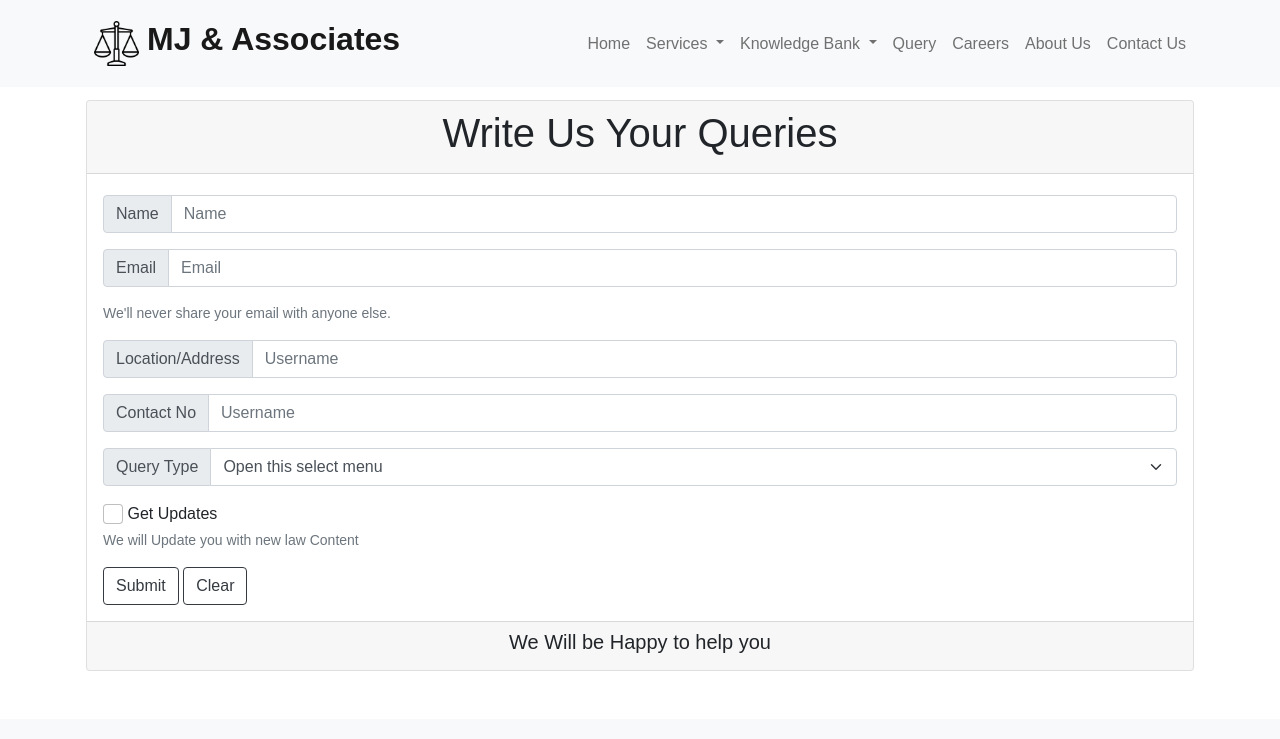
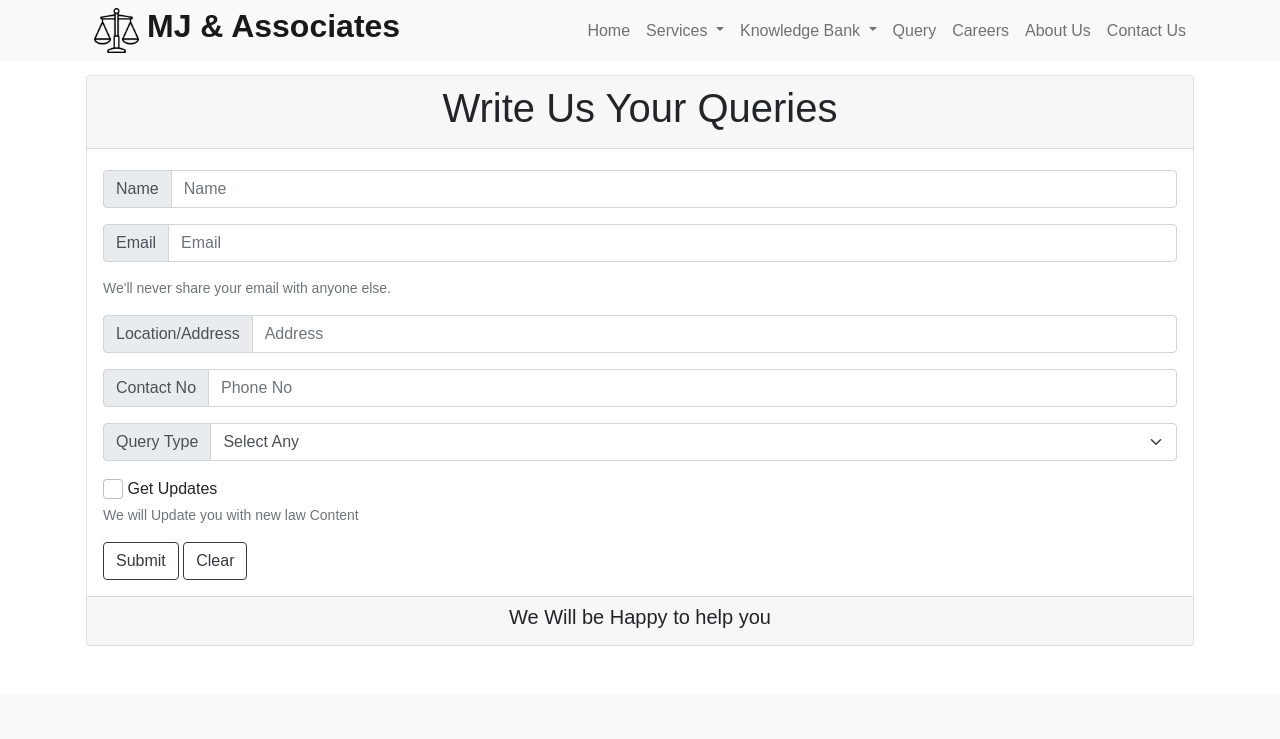
Before and after one commit to aashishrbhandari/MJ_ASSOCIATE, a plain HTML site: page query/query.html in a window 1280 px wide. Shown: the top 739 px of the page. Drawn offline with Linux system fonts and the light colour scheme; a web font is replaced by a local one.

Commit message:
added query and few navbar csss styling

```diff
--- a/css/index.css
+++ b/css/index.css
@@ -2,9 +2,9 @@ body {
   font-family: "Source Sans Pro", sans-serif;
 }
 
-/** Done So that the Other Content are not overlapped due to Navbar*/
+/** Done So that the Other Content are not overlapped due to Navbar [To be Fixed] */
 .navbar-component {
-    padding-bottom: 100px;
+    padding-bottom: 75px;
 }
 
 .useful-link-list li,
@@ -21,3 +21,17 @@ footer .contact-details-list .list-group-item {
     font-weight:bold;
     border-bottom: solid 3px black;
 }
+
+/** Removing Extra Spaces in NavBar */
+.navbar-brand {
+    padding-top: 0;
+    padding-bottom: 0;
+    margin-right: 0;
+    font-size: 0;
+}
+
+/** Removing Extra Spaces in NavBar */
+.navbar {
+    padding-top: 0;
+    padding-bottom: 0;
+}
--- a/query/query.html
+++ b/query/query.html
@@ -72,7 +72,7 @@
                         <div class="mb-3">
                             <div class="input-group mb-3">
                                 <span class="input-group-text" id="basic-addon1">Location/Address</span>
-                                <input type="pa" class="form-control" placeholder="Username" aria-label="Username"
+                                <input type="pa" class="form-control" placeholder="Address" aria-label="Username"
                                     aria-describedby="basic-addon1">
                             </div>
                         </div>
@@ -81,7 +81,7 @@
                         <div class="mb-3">
                             <div class="input-group mb-3">
                                 <span class="input-group-text" id="basic-addon1">Contact No</span>
-                                <input type="pa" class="form-control" placeholder="Username" aria-label="Username"
+                                <input type="pa" class="form-control" placeholder="Phone No" aria-label="Username"
                                     aria-describedby="basic-addon1">
                             </div>
                         </div>
@@ -91,7 +91,7 @@
                             <div class="input-group mb-3">
                                 <span class="input-group-text" id="basic-addon1">Query Type</span>
                                 <select class="form-select" aria-label="Default select example">
-                                    <option value="0" selected>Open this select menu</option>
+                                    <option value="0" selected>Select Any</option>
                                     <option value="1">Income Tax</option>
                                     <option value="2">Audit</option>
                                     <option value="3">Service Tax</option>
@@ -116,7 +116,7 @@
                         </div>
 
                         <button type="submit" class="btn btn-outline-dark">Submit</button>
-                        <button type="submit" class="btn btn-outline-dark">Clear</button>
+                        <input type="button" class="btn btn-outline-dark" value="Clear"></input>
                     </form>
 
                 </div>
```
